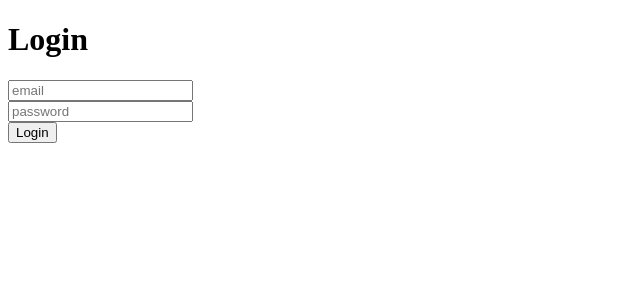
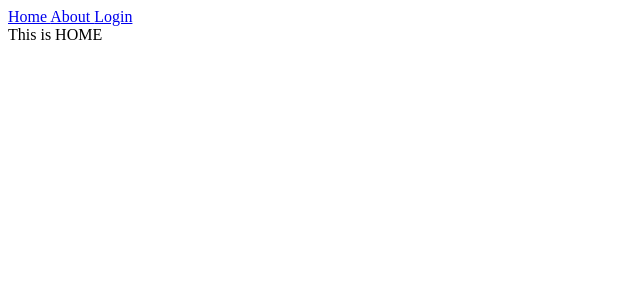
Before and after one commit to aligueye/spotz-client, a React (Create React App) app: page / in a window 1280 px wide. Shown: the top 300 px of the page, without its empty margins (0-640 px from the left). Built offline with nearby package versions, Linux system fonts and the light colour scheme.

Commit message:
Added login and sign out

```diff
--- a/src/App.js
+++ b/src/App.js
@@ -1,39 +1,50 @@
-import React from 'react';
-import { BrowserRouter as Router, Routes, Route, Link } from 'react-router-dom'
+import React, { useState, useMemo } from "react";
+import { BrowserRouter as Router, Routes, Route, Link } from "react-router-dom";
 
-import useToken from './utils/useToken'
+import useToken from "./utils/useToken";
+import UserContext from "./utils/UserContext";
 
-import Home from './pages/Home'
-import About from './pages/About'
-import StudentLogin from './pages/StudentLogin';
-import ErrorPage from './pages/ErrorPage';
+import Home from "./pages/Home";
+import About from "./pages/About";
+import StudentLogin from "./pages/StudentLogin";
+import ErrorPage from "./pages/ErrorPage";
 
 function App() {
+  const [user, setUser] = useState(null);
+  const { token, setToken } = useToken();
 
-  const { token, setToken } = useToken()
+  const value = useMemo(() => ({ user, setUser }), [user, setUser]);
 
-  if (!token) {
-    return <StudentLogin setToken={setToken} />
-  }
-  else {
-    console.log(token)
-  }
+  const logOut = () => {
+    setToken(null);
+    setUser(null);
+  };
 
   return (
     <div>
+      <Router>
+        <UserContext.Provider value={value}>
+          <nav>
+            <Link to="/"> Home </Link>
+            <Link to="/about"> About </Link>
+            {!token && <Link to="/login"> Login </Link>}
+            {token && (
+              <Link to="/" onClick={() => logOut()}>
+                Sign Out
+              </Link>
+            )}
+          </nav>
 
-      <Router>
-        <nav>
-          <Link to='/'> Home </Link>
-          <Link to='/about'> About </Link>
-          <Link to='/login'> Login </Link>
-        </nav>
-        <Routes>
-          <Route path='/' element={ <Home/> }/>
-          <Route path='/about' element={ <About/> }/>
-          <Route path='/login' element={ <StudentLogin setToken={setToken}/> }/>
-          <Route path='*' element={ <ErrorPage/> }/>
-        </Routes>
+          <Routes>
+            <Route path="/" element={<Home />} />
+            <Route path="/about" element={<About />} />
+            <Route
+              path="/login"
+              element={<StudentLogin setToken={setToken} />}
+            />
+            <Route path="*" element={<ErrorPage />} />
+          </Routes>
+        </UserContext.Provider>
       </Router>
     </div>
   );
--- a/src/pages/About.js
+++ b/src/pages/About.js
@@ -1,7 +1,7 @@
 import React from "react";
 
 const About = () => {
-    return <div>This is the about page</div>
-}
+  return <div>This is the about page</div>;
+};
 
-export default About
+export default About;
--- a/src/pages/ErrorPage.js
+++ b/src/pages/ErrorPage.js
@@ -1,7 +1,7 @@
 import React from "react";
 
 const ErrorPage = () => {
-    return <div>ERROR!</div>
-}
+  return <div>ERROR!</div>;
+};
 
-export default ErrorPage
+export default ErrorPage;
--- a/src/pages/Home.js
+++ b/src/pages/Home.js
@@ -1,7 +1,16 @@
-import React from "react";
+import React, { useContext } from "react";
+
+import UserContext from "../utils/UserContext";
 
 const Home = () => {
-    return <div>This is HOME</div>
-}
+  const { user } = useContext(UserContext);
 
-export default Home
+  return (
+    <div>
+      <div>This is HOME</div>
+      <h3>{user?.email}</h3>
+    </div>
+  );
+};
+
+export default Home;
--- a/src/pages/StudentLogin.js
+++ b/src/pages/StudentLogin.js
@@ -1,43 +1,66 @@
-import React, { useState } from "react";
+import React, { useState, useContext } from "react";
+import { encode } from "base-64";
+import UserContext from "../utils/UserContext";
 
-import { encode } from "base-64";
+const loginStudent = async ({ email, password }) => {
+  return fetch("http://127.0.0.1:5000/student-login/", {
+    method: "POST",
+    headers: {
+      "Content-Type": "application/json",
+      Authorization: "Basic " + encode(email + ":" + password),
+    },
+  }).then((data) => data.json());
+};
 
-const loginStudent = async ({ email, password}) => {
-    return fetch('http://127.0.0.1:5000/student-login/', {
-        method: 'POST',
+const getUser = async ({ token }) => {
+  return fetch("http://127.0.0.1:5000/student/", {
+    method: "GET",
     headers: {
-            'Content-Type': 'application/json',
-            Authorization: "Basic " + encode(email + ":" + password)
+      "Content-Type": "application/json",
+      "X-API-KEY": token,
     },
-    })
-        .then(data => data.json())
-}
+  }).then((data) => data.json());
+};
 
 const StudentLogin = ({ setToken }) => {
+  const [email, setEmail] = useState();
+  const [password, setPassword] = useState();
 
-    const [email, setEmail] = useState()
-    const [password, setPassword] = useState()
+  const { setUser } = useContext(UserContext);
 
-    const handleSubmit = async e => {
-        e.preventDefault()
-        const token = await loginStudent({
+  const handleSubmit = async (e) => {
+    e.preventDefault();
+    const { token } = await loginStudent({
       email,
-            password
-        })
-        console.log(token)
-        setToken(token)
-    }
+      password,
+    });
+
+    const student = await getUser({ token });
+
+    setUser(student);
+    setToken(token);
+  };
 
   return (
     <div>
       <h1>Login</h1>
       <form onSubmit={handleSubmit}>
-                <input type='text' placeholder="email" onChange={e => setEmail(e.target.value)}/><br/>
-                <input type='text' placeholder="password" onChange={e => setPassword(e.target.value)}/><br/>
-                <button type='submit'>Login</button>
+        <input
+          type="text"
+          placeholder="email"
+          onChange={(e) => setEmail(e.target.value)}
+        />
+        <br />
+        <input
+          type="text"
+          placeholder="password"
+          onChange={(e) => setPassword(e.target.value)}
+        />
+        <br />
+        <button type="submit">Login</button>
       </form>
     </div>
-    )
-}
+  );
+};
 
-export default StudentLogin
+export default StudentLogin;
--- /dev/null
+++ b/src/utils/UserContext.js
@@ -0,0 +1,5 @@
+import { createContext } from "react";
+
+const UserContext = createContext(null);
+
+export default UserContext;
--- a/src/utils/useToken.js
+++ b/src/utils/useToken.js
@@ -1,22 +1,23 @@
 import { useState } from "react";
 
 const useToken = () => {
-    const getToken = () => {
-        const tokenString = localStorage.getItem('token');
-        const userToken = JSON.parse(tokenString);
-        return userToken?.token
-    }
-    const [token, setToken] = useState(getToken())
+  const getToken = () => {
+    const tokenString = localStorage.getItem("token");
 
-    const saveToken = userToken => {
-        localStorage.setItem('token', JSON.stringify(userToken));
-        setToken(userToken.token);
-    };
+    return tokenString;
+  };
 
-    return {
-        setToken: saveToken,
-        token
-    }
-}
+  const [token, setToken] = useState(getToken());
 
-export default useToken
+  const saveToken = (userToken) => {
+    localStorage.setItem("token", userToken);
+    setToken(userToken);
+  };
+
+  return {
+    setToken: saveToken,
+    token,
+  };
+};
+
+export default useToken;
```
Lines whose indentation alone changed are shown as unchanged.
